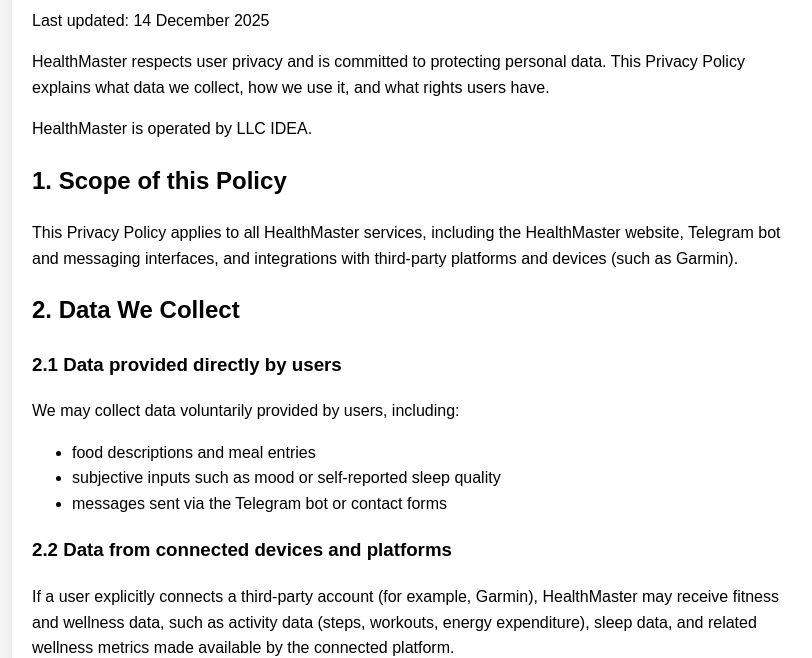
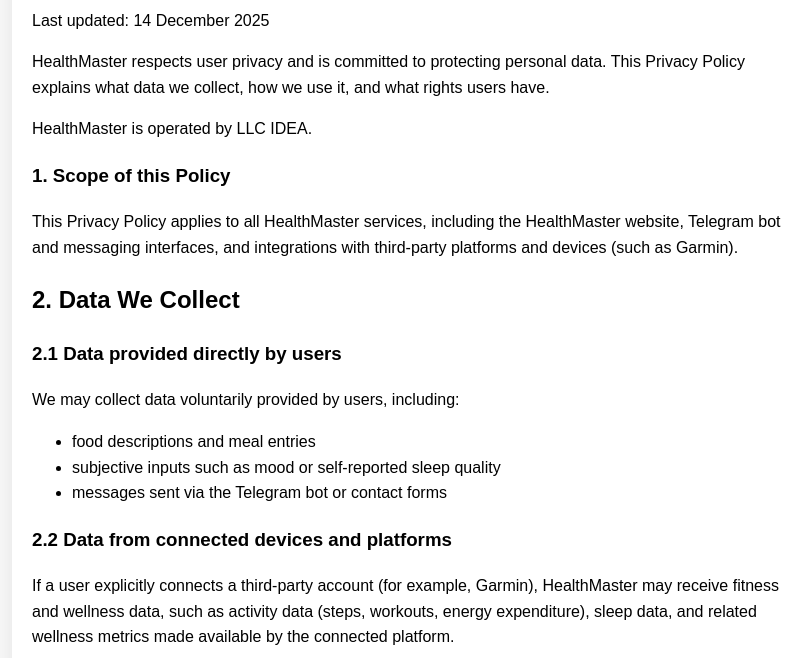
Before and after one commit to Olegmedor/healthmaster-site, a plain HTML site: page privacy.html in a window 1280 px wide. Shown: the part 143-801 px from the top of the page, without its empty margins (228-1040 px from the left). Drawn offline with Linux system fonts and the light colour scheme.

Commit message:
Update privacy.html

```diff
--- a/privacy.html
+++ b/privacy.html
@@ -68,7 +68,7 @@
 
   <p>HealthMaster is operated by LLC IDEA.</p>
 
-  <h2>1. Scope of this Policy</h2>
+  <h3>1. Scope of this Policy</h3>
   <p>
     This Privacy Policy applies to all HealthMaster services, including the HealthMaster website,
     Telegram bot and messaging interfaces, and integrations with third-party platforms and devices (such as Garmin).
```
